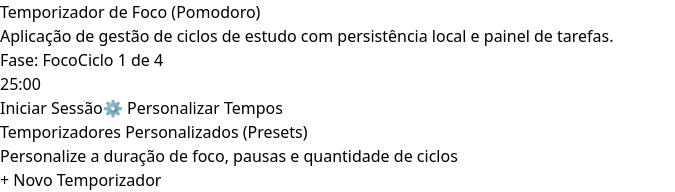
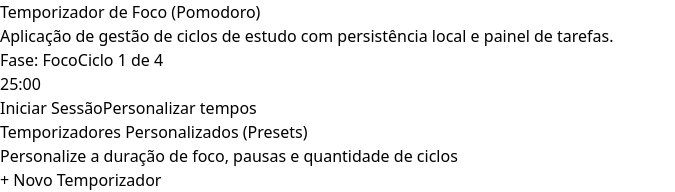
Before and after one commit to Felkng/DevWeb-Pomodoro, a React (Vite) app: page / in a window 1280 px wide. Shown: the top 192 px of the page, without its empty margins (0-675 px from the left). Built offline with nearby package versions, Linux system fonts and the light colour scheme.

Commit message:
style(ui): make customize action subtle and remove gear emoji
- Remove gear emoji from customize action
- Position customize action as a subtle link button below primary action

```diff
--- a/src/sessao_foco/ui/TemporizadorView.tsx
+++ b/src/sessao_foco/ui/TemporizadorView.tsx
@@ -102,7 +102,7 @@ export const TemporizadorView: React.FC<PropriedadesTemporizadorView> = ({
 
       <div className="flex flex-wrap items-center justify-center gap-3">
         {estadoMaquina === "ocioso" && (
-          <div className="flex flex-wrap items-center justify-center gap-3">
+          <div className="flex flex-col items-center gap-3">
             <button
               type="button"
               onClick={onIniciar}
@@ -114,9 +114,9 @@ export const TemporizadorView: React.FC<PropriedadesTemporizadorView> = ({
               <button
                 type="button"
                 onClick={onPersonalizarTempos}
-                className="rounded-xl border border-slate-300 bg-white px-5 py-3 text-sm font-semibold text-slate-700 hover:bg-slate-50 shadow-sm transition"
+                className="text-xs font-medium text-slate-500 hover:text-slate-800 hover:underline transition"
               >
-                ⚙️ Personalizar Tempos
+                Personalizar tempos
               </button>
             )}
           </div>
```
